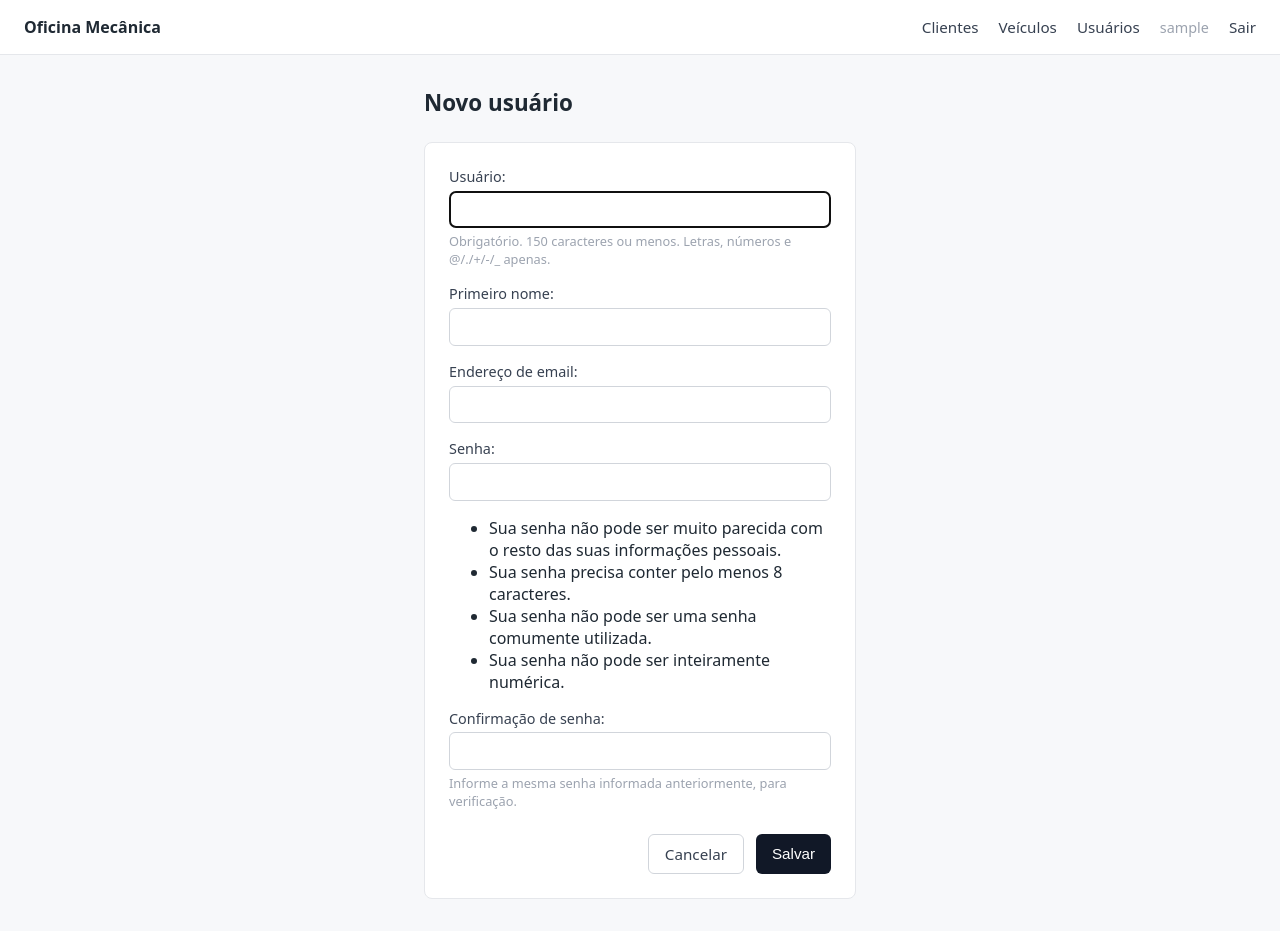
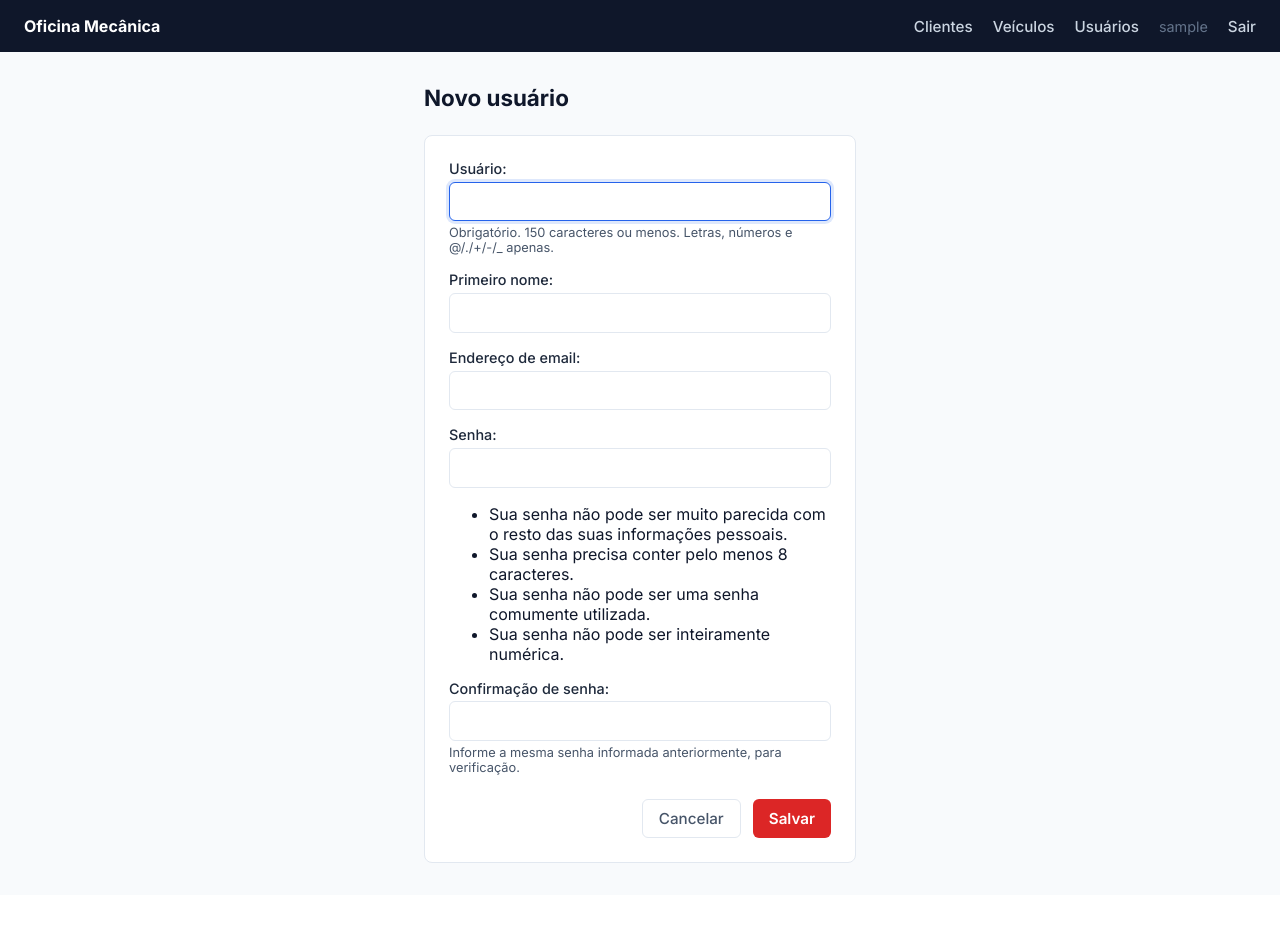
Before and after one commit to pedrohodsouza/Projeto-Integrador-II---UNIVESP, a Django app: page /usuarios/novo/ in a window 1280 px wide. After the commit the page ends 863 px from the top, so only its background shows below. Run offline with Django 5.2, Linux system fonts and the light colour scheme; the visitor is signed in with stand-in values (Sample User, id 1).

Commit message:
Add design system documentation and update base template with font links

```diff
--- a/oficina/static/oficina/css/style.css
+++ b/oficina/static/oficina/css/style.css
@@ -1,12 +1,32 @@
+:root {
+    --cor-primaria: #1E293B;
+    --cor-primaria-escura: #0F172A;
+    --cor-destaque: #DC2626;
+    --cor-destaque-escura: #B91C1C;
+    --cor-accent: #2563EB;
+    --cor-fundo: #F8FAFC;
+    --cor-fundo-secundario: #E2E8F0;
+    --cor-texto-secundario: #475569;
+
+    --font-base: 'Inter', system-ui, -apple-system, "Segoe UI", sans-serif;
+}
+
 * {
     box-sizing: border-box;
 }
 
 body {
     margin: 0;
-    font-family: system-ui, -apple-system, "Segoe UI", sans-serif;
-    background: #f7f8fa;
-    color: #1f2933;
+    font-family: var(--font-base);
+    background: var(--cor-fundo);
+    color: var(--cor-primaria-escura);
+    -webkit-font-smoothing: antialiased;
+}
+
+h1, h2, h3 {
+    font-family: var(--font-base);
+    font-weight: 700;
+    color: var(--cor-primaria-escura);
 }
 
 a {
@@ -105,14 +137,14 @@ a {
     flex-wrap: wrap;
     gap: 0.5rem 1.5rem;
     padding: 1rem 1.5rem;
-    background: #fff;
-    border-bottom: 1px solid #e5e7eb;
+    background: var(--cor-primaria-escura);
 }
 
 .navbar .brand {
-    font-weight: 600;
+    font-weight: 700;
     text-decoration: none;
     margin-right: auto;
+    color: #fff;
 }
 
 .nav-links {
@@ -124,22 +156,27 @@ a {
 
 .nav-links a {
     text-decoration: none;
-    color: #374151;
+    color: #cbd5e1;
     font-size: 0.95rem;
+    font-weight: 500;
 }
 
 .nav-links a:hover {
-    color: #111827;
+    color: var(--cor-accent);
 }
 
 .nav-user {
-    color: #9ca3af;
+    color: #64748b;
     font-size: 0.9rem;
 }
 
 .nav-toggle,
 .nav-burger {
     display: none;
+}
+
+.nav-burger {
+    color: #fff;
 }
 
 /* Page layout */
@@ -207,28 +246,31 @@ a {
 .btn {
     display: inline-block;
     padding: 0.55rem 1rem;
-    background: #111827;
+    background: var(--cor-destaque);
     color: #fff;
     border: none;
     border-radius: 6px;
+    font-family: var(--font-base);
+    font-weight: 600;
     font-size: 0.95rem;
     text-decoration: none;
     cursor: pointer;
 }
 
 .btn:hover {
-    background: #000;
+    background: var(--cor-destaque-escura);
 }
 
 .btn-secondary {
     background: transparent;
-    color: #374151;
-    border: 1px solid #d1d5db;
+    color: var(--cor-texto-secundario);
+    border: 1px solid var(--cor-fundo-secundario);
+    font-weight: 500;
 }
 
 .btn-secondary:hover {
-    background: #f3f4f6;
-    color: #374151;
+    background: var(--cor-fundo-secundario);
+    color: var(--cor-primaria-escura);
 }
 
 /* Table */
@@ -272,7 +315,7 @@ tr:last-child td {
 
 .form-card {
     background: #fff;
-    border: 1px solid #e5e7eb;
+    border: 1px solid var(--cor-fundo-secundario);
     border-radius: 8px;
     padding: 1.5rem;
 }
@@ -285,27 +328,36 @@ tr:last-child td {
     display: block;
     margin-bottom: 0.3rem;
     font-size: 0.9rem;
-    color: #374151;
+    font-weight: 500;
+    color: var(--cor-primaria);
 }
 
 .form-card input,
 .form-card select {
     width: 100%;
     padding: 0.55rem 0.7rem;
-    border: 1px solid #d1d5db;
+    border: 1px solid var(--cor-fundo-secundario);
     border-radius: 6px;
+    font-family: var(--font-base);
     font-size: 1rem;
+}
+
+.form-card input:focus,
+.form-card select:focus {
+    outline: none;
+    border-color: var(--cor-accent);
+    box-shadow: 0 0 0 3px rgba(37, 99, 235, 0.15);
 }
 
 .form-card .helptext {
     display: block;
     font-size: 0.8rem;
-    color: #9ca3af;
+    color: var(--cor-texto-secundario);
     margin-top: 0.25rem;
 }
 
 .form-card ul.errorlist {
-    color: #991b1b;
+    color: var(--cor-destaque-escura);
     font-size: 0.85rem;
     margin: 0.25rem 0;
     padding-left: 1.1rem;
--- a/oficina/templates/oficina/base.html
+++ b/oficina/templates/oficina/base.html
@@ -5,6 +5,9 @@
     <meta charset="UTF-8">
     <meta name="viewport" content="width=device-width, initial-scale=1.0">
     <title>{% block title %}Oficina Mecânica{% endblock %}</title>
+    <link rel="preconnect" href="https://fonts.googleapis.com">
+    <link rel="preconnect" href="https://fonts.gstatic.com" crossorigin>
+    <link href="https://fonts.googleapis.com/css2?family=Inter:wght@400;500;600;700&display=swap" rel="stylesheet">
     <link rel="stylesheet" href="{% static 'oficina/css/style.css' %}">
 </head>
 <body>
```
Also changed, not shown: other parts of oficina/static/oficina/css/style.css (+30 -15 lines), docs/design-system.md (added, +57 -0 lines).
